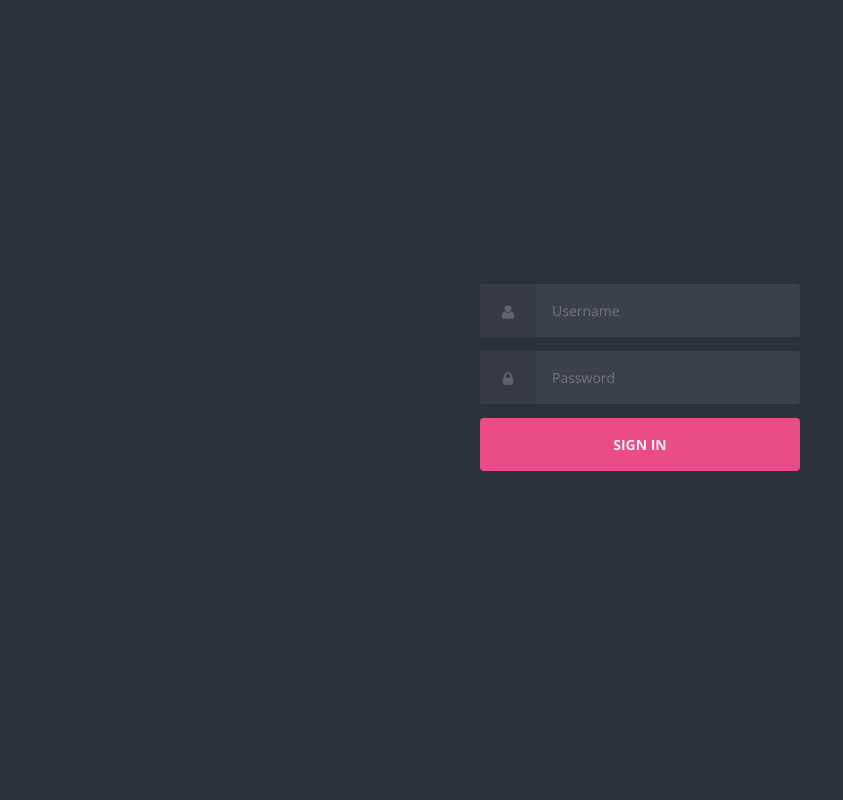
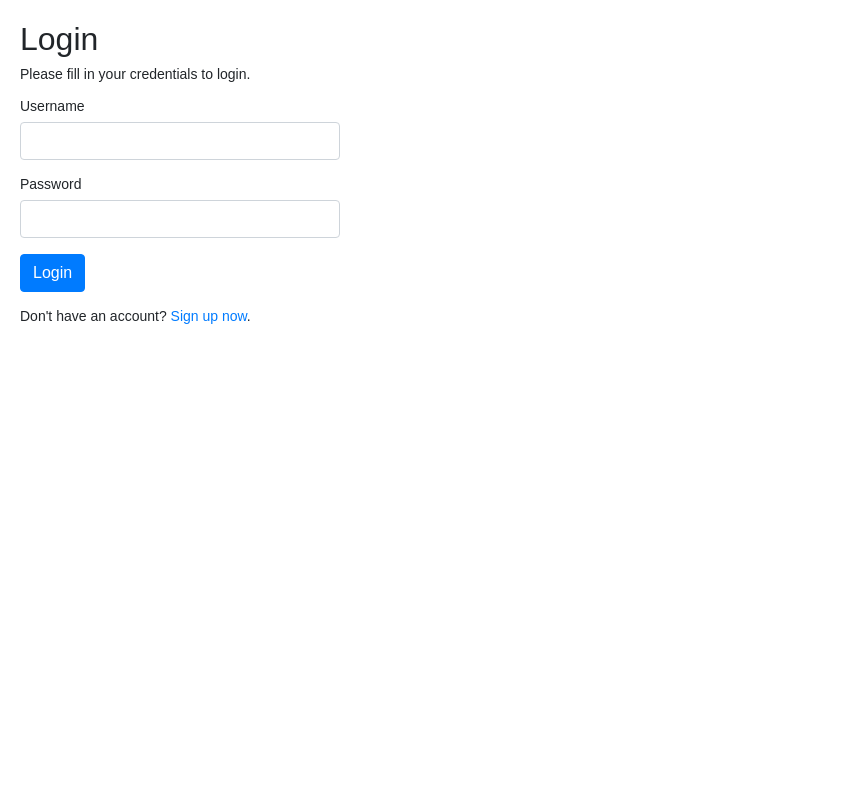
Before and after one commit to Qualiteit/projectschool, a PHP site: page /login.php in a window 1280 px wide. Shown: the whole page, without its empty margins (0-843 px from the left). Run offline with PHP 8.4, Linux system fonts and the light colour scheme; some libraries are stand-ins or nearby versions.

Commit message:
login test 2

```diff
--- a/login.php
+++ b/login.php
@@ -1,36 +1,131 @@
+<?php
+// Initialize the session
+session_start();
+
+// Check if the user is already logged in, if yes then redirect him to dashboard page
+if(isset($_SESSION["loggedin"]) && $_SESSION["loggedin"] === true){
+    header("location: hoi.php.php");
+    exit;
+}
+
+// Include config file
+require_once "config.php";
+
+// Define variables and initialize with empty values
+$username = $password = "";
+$username_err = $password_err = $login_err = "";
+
+// Processing form data when form is submitted
+if($_SERVER["REQUEST_METHOD"] == "POST"){
+
+    // Check if username is empty
+    if(empty(trim($_POST["username"]))){
+        $username_err = "Please enter username.";
+    } else{
+        $username = trim($_POST["username"]);
+    }
+
+    // Check if password is empty
+    if(empty(trim($_POST["password"]))){
+        $password_err = "Please enter your password.";
+    } else{
+        $password = trim($_POST["password"]);
+    }
+
+    // Validate credentials
+    if(empty($username_err) && empty($password_err)){
+        // Prepare a select statement
+        $sql = "SELECT id, username, password FROM users WHERE username = ?";
+
+        if($stmt = mysqli_prepare($link, $sql)){
+            // Bind variables to the prepared statement as parameters
+            mysqli_stmt_bind_param($stmt, "s", $param_username);
+
+            // Set parameters
+            $param_username = $username;
+
+            // Attempt to execute the prepared statement
+            if(mysqli_stmt_execute($stmt)){
+                // Store result
+                mysqli_stmt_store_result($stmt);
+
+                // Check if username exists, if yes then verify password
+                if(mysqli_stmt_num_rows($stmt) == 1){
+                    // Bind result variables
+                    mysqli_stmt_bind_result($stmt, $id, $username, $hashed_password);
+                    if(mysqli_stmt_fetch($stmt)){
+                        if(password_verify($password, $hashed_password)){
+                            // Password is correct, so start a new session
+                            session_start();
+
+                            // Store data in session variables
+                            $_SESSION["loggedin"] = true;
+                            $_SESSION["id"] = $id;
+                            $_SESSION["username"] = $username;
+
+                            // Redirect user to dashboard page
+                            header("location: hoi.php.php");
+                        } else{
+                            // Password is not valid, display a generic error message
+                            $login_err = "Invalid username or password.";
+                        }
+                    }
+                } else{
+                    // Username doesn't exist, display a generic error message
+                    $login_err = "Invalid username or password.";
+                }
+            } else{
+                echo "Oops! Something went wrong. Please try again later.";
+            }
+
+            // Close statement
+            mysqli_stmt_close($stmt);
+        }
+    }
+
+    // Close connection
+    mysqli_close($link);
+}
+?>
+
 <!DOCTYPE html>
 <html lang="en">
 <head>
     <meta charset="UTF-8">
-  <title>Dashboard</title>
-  <link href="https://fonts.googleapis.com/css?family=Open+Sans:400,700" rel="stylesheet"><link rel="stylesheet" href="./style.css">
+    <title>Login</title>
+    <link rel="stylesheet" href="https://stackpath.bootstrapcdn.com/bootstrap/4.5.2/css/bootstrap.min.css">
+    <style>
+        body{ font: 14px sans-serif; }
+        .wrapper{ width: 360px; padding: 20px; }
+    </style>
 </head>
-<body class="align">
-<div class="grid">
-  <form action="#" method="#" class="form login">
-<div class="form__field">
-  <label for="login__username"><svg class="icon"><use xmlns:xlink="http://www.w3.org/1999/xlink" xlink:href="#user"></use></svg><span class="hidden">Username</span></label>
-  <input id="login__username" type="text" name="username" class="form__input" placeholder="Username" required>
+<body>
+    <div class="wrapper">
+        <h2>Login</h2>
+        <p>Please fill in your credentials to login.</p>
+
+        <?php
+        if(!empty($login_err)){
+            echo '<div class="alert alert-danger">' . $login_err . '</div>';
+        }
+        ?>
+
+        <form action="<?php echo htmlspecialchars($_SERVER["PHP_SELF"]); ?>" method="post">
+            <div class="form-group">
+                <label>Username</label>
+                <input type="text" name="username" class="form-control <?php echo (!empty($username_err)) ? 'is-invalid' : ''; ?>" value="<?php echo $username; ?>">
+                <span class="invalid-feedback"><?php echo $username_err; ?></span>
             </div>
-<div class="form__field">
-  <label for="login__password"><svg class="icon"><use xmlns:xlink="http://www.w3.org/1999/xlink" xlink:href="#lock"></use></svg><span class="hidden">Password</span></label>
-  <input id="login__password" type="password" name="password" class="form__input" placeholder="Password" required>
+            <div class="form-group">
+                <label>Password</label>
+                <input type="password" name="password" class="form-control <?php echo (!empty($password_err)) ? 'is-invalid' : ''; ?>">
+                <span class="invalid-feedback"><?php echo $password_err; ?></span>
             </div>
-<div class="form__field">
-  <input type="submit" value="Sign In">
+            <div class="form-group">
+                <input type="submit" class="btn btn-primary" value="Login">
             </div>
+            <p>Don't have an account? <a href="register.php">Sign up now</a>.</p>
         </form>
-  <svg class="icon"><use xmlns:xlink="http://www.w3.org/1999/xlink" xlink:href="assets/images/icons.svg#arrow-right"></use></svg></p>
     </div>
-  <svg xmlns="http://www.w3.org/2000/svg" class="icons"><symbol id="arrow-right" viewBox="0 0 1792 1792"><path d="M1600 960q0 54-37 91l-651 651q-39 37-91 37-51 0-90-37l-75-75q-38-38-38-91t38-91l293-293H245q-52 0-84.5-37.5T128 1024V896q0-53 32.5-90.5T245 768h704L656 474q-38-36-38-90t38-90l75-75q38-38 90-38 53 0 91 38l651 651q37 35 37 90z" /></symbol><symbol id="lock" viewBox="0 0 1792 1792"><path d="M640 768h512V576q0-106-75-181t-181-75-181 75-75 181v192zm832 96v576q0 40-28 68t-68 28H416q-40 0-68-28t-28-68V864q0-40 28-68t68-28h32V576q0-184 132-316t316-132 316 132 132 316v192h32q40 0 68 28t28 68z" /></symbol><symbol id="user" viewBox="0 0 1792 1792"><path d="M1600 1405q0 120-73 189.5t-194 69.5H459q-121 0-194-69.5T192 1405q0-53 3.5-103.5t14-109T236 1084t43-97.5 62-81 85.5-53.5T538 832q9 0 42 21.5t74.5 48 108 48T896 971t133.5-21.5 108-48 74.5-48 42-21.5q61 0 111.5 20t85.5 53.5 62 81 43 97.5 26.5 108.5 14 109 3.5 103.5zm-320-893q0 159-112.5 271.5T896 896 624.5 783.5 512 512t112.5-271.5T896 128t271.5 112.5T1280 512z" /></symbol></svg>
 </body>
-<script async src="https://www.googletagmanager.com/gtag/js?id=UA-80520768-2" type="82e3854f39038b21dc458c6d-text/javascript"></script>
-<script type="82e3854f39038b21dc458c6d-text/javascript">
-  window.dataLayer = window.dataLayer || [];
-  function gtag(){dataLayer.push(arguments);}
-  gtag('js', new Date());
-
-  gtag('config', 'UA-80520768-2');
-</script>
-<script src="/cdn-cgi/scripts/7d0fa10a/cloudflare-static/rocket-loader.min.js" data-cf-settings="82e3854f39038b21dc458c6d-|49" defer=""></script></body>
 </html>
```
Lines whose indentation alone changed are shown as unchanged.
